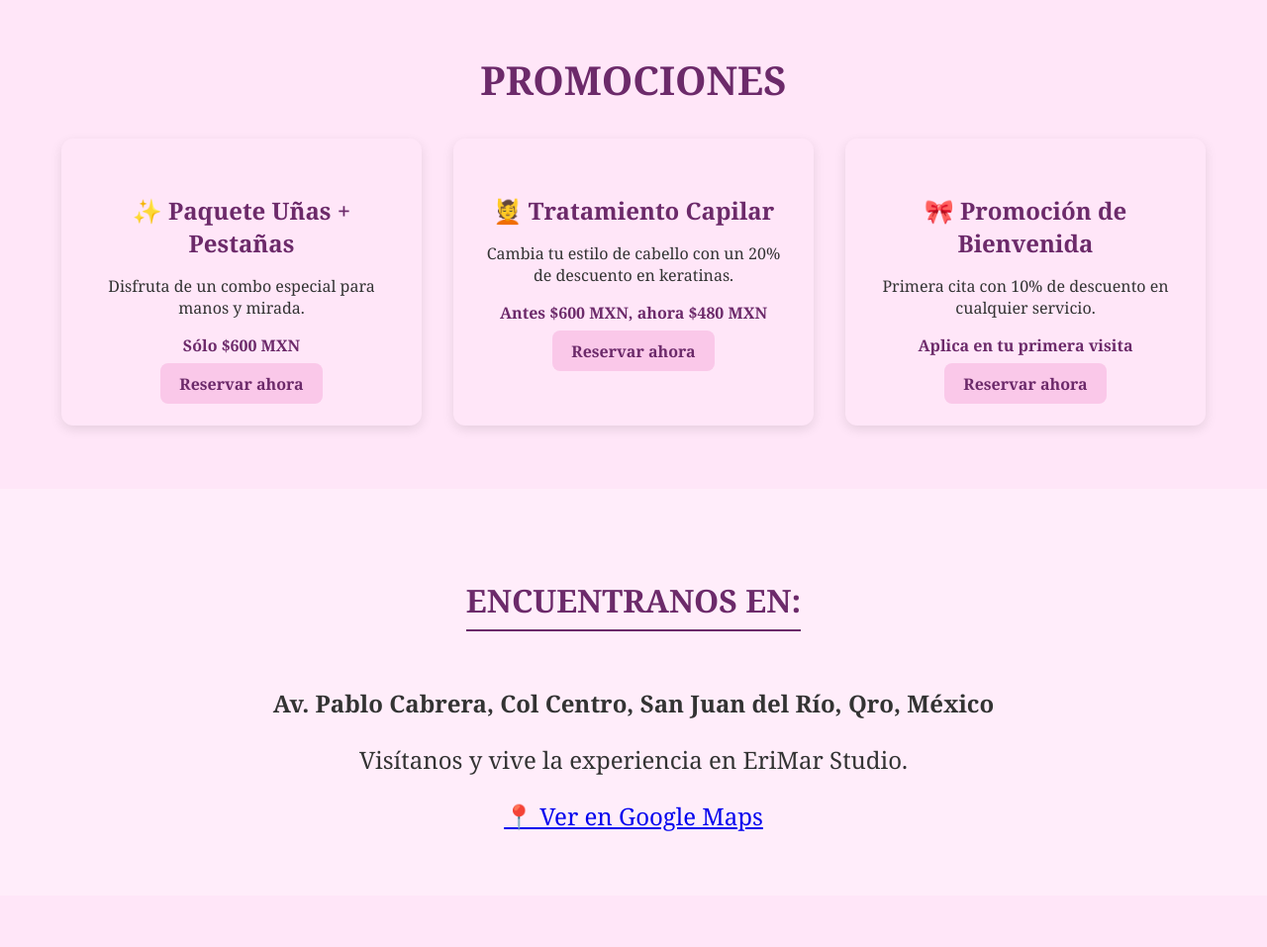
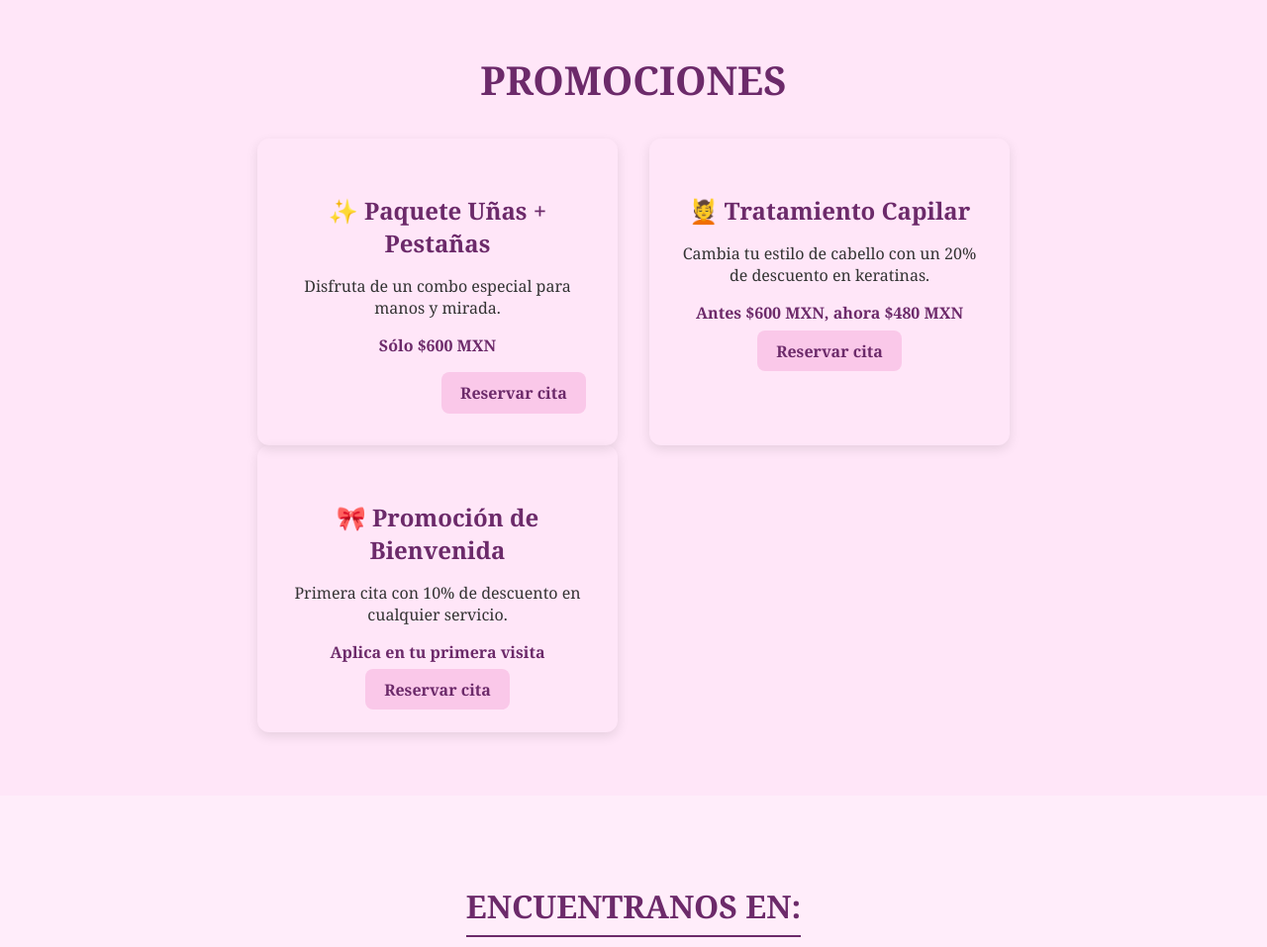
Before and after one commit to diz3ty/EriMar_Studio_Web, a Flask app: page / in a window 1280 px wide. Shown: the part 1888-2845 px from the top of the page at 99% size. Run offline with Flask 3, Linux system fonts and the light colour scheme.

Commit message:
modify reserva btn

```diff
--- a/templates/index.html
+++ b/templates/index.html
@@ -83,19 +83,35 @@
                     <h3>✨ Paquete Uñas + Pestañas</h3>
                     <p>Disfruta de un combo especial para manos y mirada.</p>
                     <span class="precio">Sólo $600 MXN</span>
-                    <a href="#reserva" class="btn-promo">Reservar ahora</a>
+                    <div class="cta-container">
+                    <a href="https://wa.me/524271668565?text=Hola%20quiero%20agendar%20un%20paquete%20uñas%20mas%20pestasñas"
+                        target="_blank"
+                        class="btn-promo">
+                        Reservar cita
+                    </a>
+                    </div>
                 </div>
                 <div class="promo-card">
                     <h3>💆 Tratamiento Capilar</h3>
                     <p>Cambia tu estilo de cabello con un 20% de descuento en keratinas.</p>
                     <span class="precio">Antes $600 MXN, ahora $480 MXN</span>
-                    <a href="#reserva" class="btn-promo">Reservar ahora</a>
+                    <a href="https://wa.me/524271668565?text=Hola%20quiero%20agendar%20una%20promo%20de%20keratina"
+                        target="_blank"
+                        class="btn-promo">
+                        Reservar cita
+                    </a>
+                    </div>
                 </div>
                 <div class="promo-card">
                     <h3>🎀 Promoción de Bienvenida</h3>
                     <p>Primera cita con 10% de descuento en cualquier servicio.</p>
                     <span class="precio">Aplica en tu primera visita</span>
-                    <a href="#reserva" class="btn-promo">Reservar ahora</a>
+                    <a href="https://wa.me/524271668565?text=Hola%20quiero%20agendar%20una%20promo%20de%20bienvenida"
+                        target="_blank"
+                        class="btn-promo">
+                        Reservar cita
+                    </a>
+                    </div>
                 </div>
             </div>
     </section>
```
